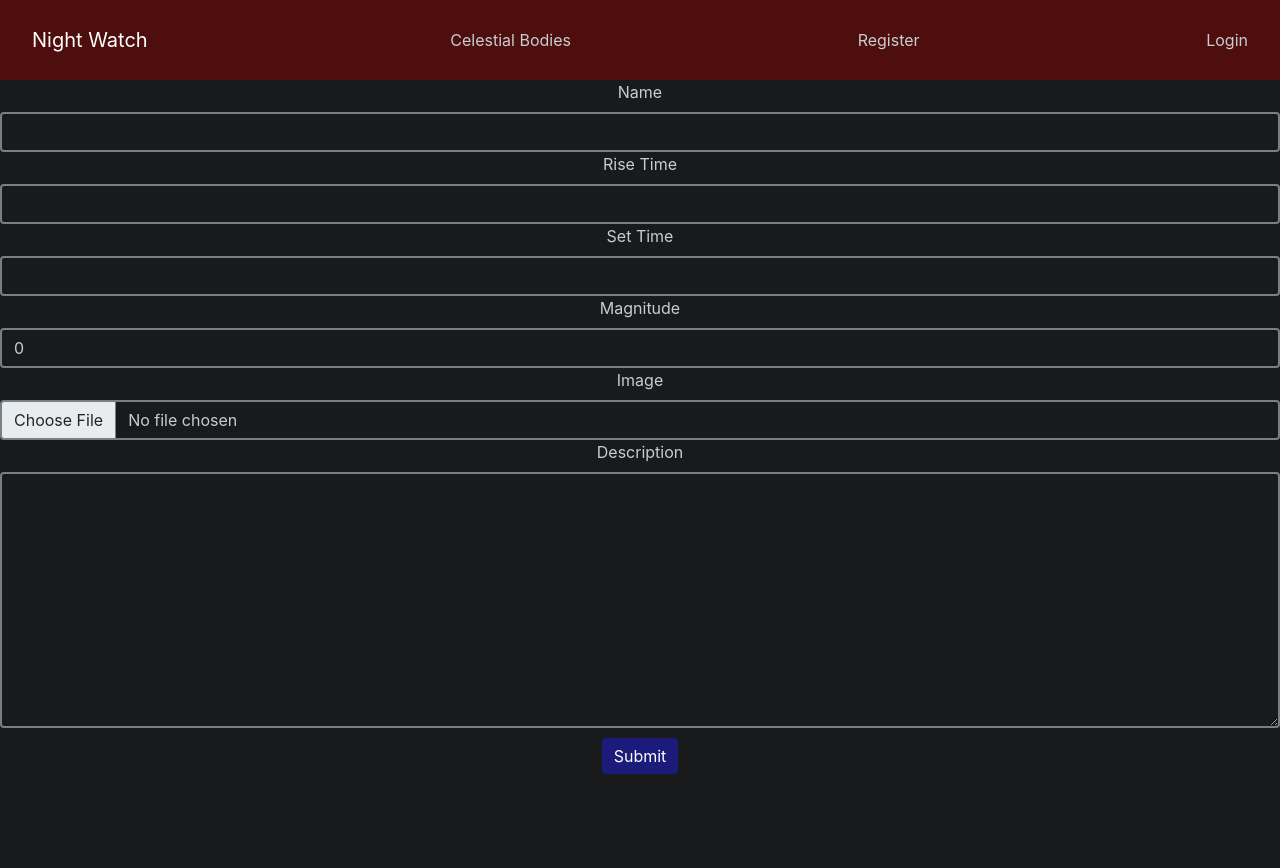
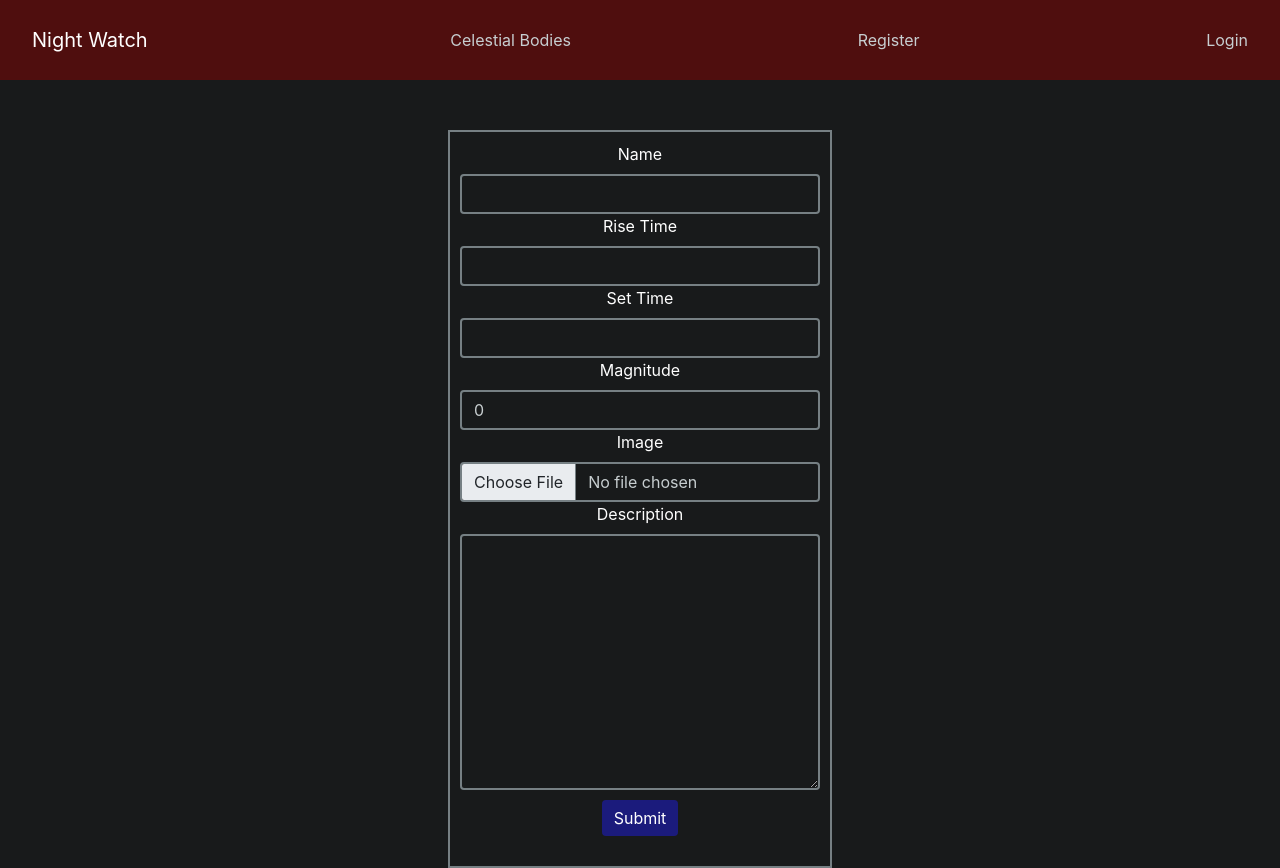
Before and after one commit to PatrickBoynton/night_watch, a React (Create React App) app in the folder frontend/static/: page /admin in a window 1280 px wide. Before the commit the page ends 800 px from the top, so only its background shows below. Built offline with nearby package versions, Linux system fonts and the light colour scheme; no server answers.

Commit message:
Added styling to the form top.

```diff
--- a/frontend/static/src/components/ephem/EphemForm.js
+++ b/frontend/static/src/components/ephem/EphemForm.js
@@ -63,7 +63,7 @@ class EphemForm extends Component {
 
     render() {
         return (
-            <form onSubmit={(e) => this.handleSubmit(e, this.state)}>
+            <form style={{marginTop: '50px'}} className="login-register" onSubmit={(e) => this.handleSubmit(e, this.state)}>
                 <label className="form-label" htmlFor="name">Name</label>
                 <input className="form-control"
                        type="text"
```
